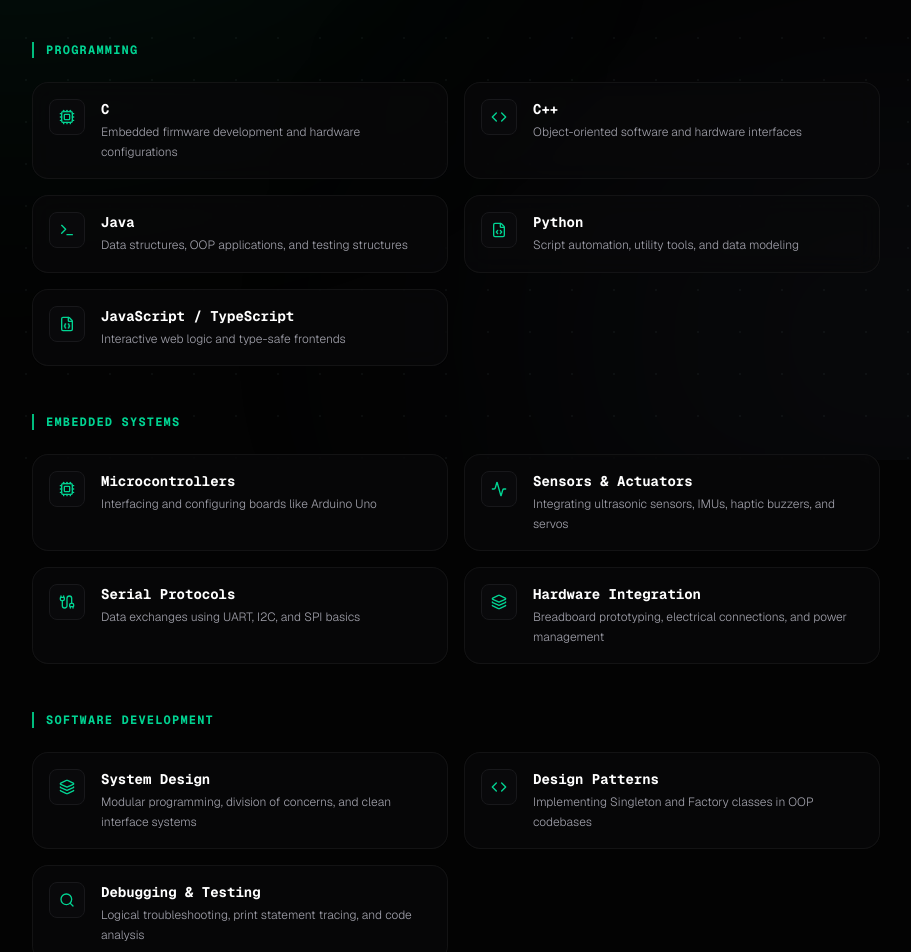
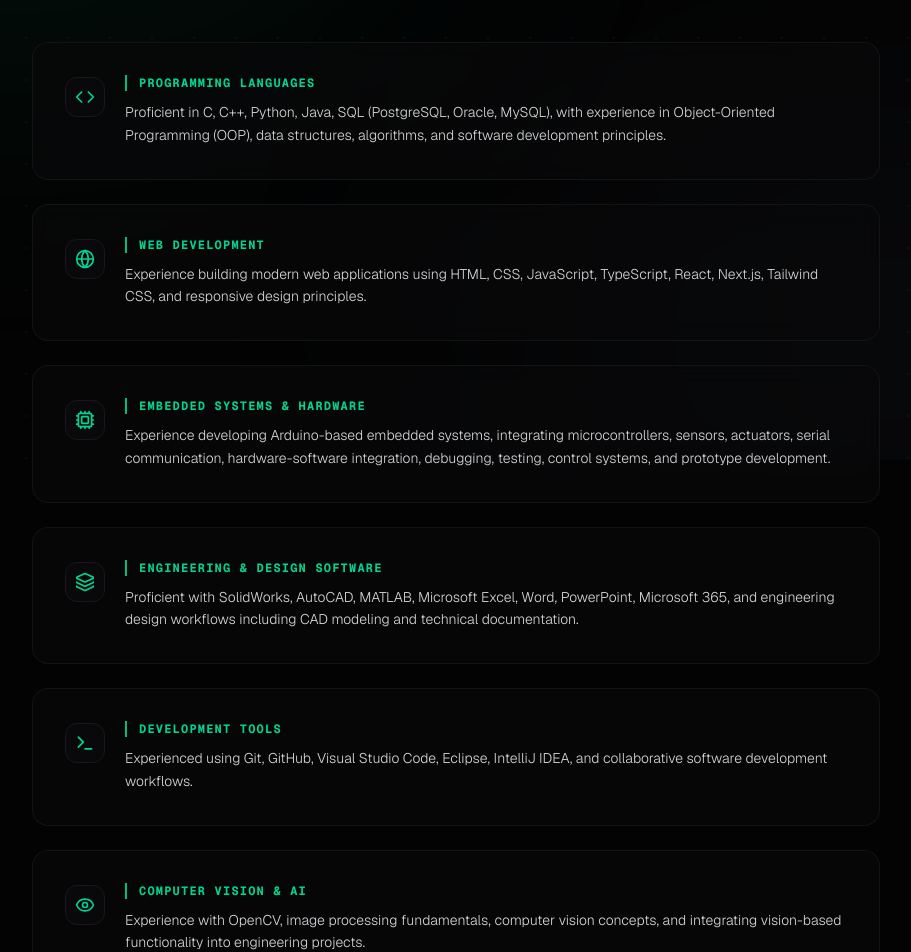
Before and after one commit to deepjpatel2007/My-Portfolio, a Next.js app: page /skills in a window 1280 px wide. Shown: the part 340-1292 px from the top of the page, without its empty margins (184-1095 px from the left). Built offline with nearby package versions, Linux system fonts and the light colour scheme.

Commit message:
Redesign content organization of the Technical Skills page to resume-style layout

```diff
--- a/src/app/skills/page.tsx
+++ b/src/app/skills/page.tsx
@@ -80,6 +80,49 @@ const iconMap: Record<string, React.ReactNode> = {
 };
 
 export default function SkillsPage() {
+  const resumeSkills = [
+    {
+      title: "Programming Languages",
+      icon: <Code className="w-5 h-5 text-emerald-400" />,
+      description: "Proficient in C, C++, Python, Java, SQL (PostgreSQL, Oracle, MySQL), with experience in Object-Oriented Programming (OOP), data structures, algorithms, and software development principles."
+    },
+    {
+      title: "Web Development",
+      icon: <Globe className="w-5 h-5 text-emerald-400" />,
+      description: "Experience building modern web applications using HTML, CSS, JavaScript, TypeScript, React, Next.js, Tailwind CSS, and responsive design principles."
+    },
+    {
+      title: "Embedded Systems & Hardware",
+      icon: <Cpu className="w-5 h-5 text-emerald-400" />,
+      description: "Experience developing Arduino-based embedded systems, integrating microcontrollers, sensors, actuators, serial communication, hardware-software integration, debugging, testing, control systems, and prototype development."
+    },
+    {
+      title: "Engineering & Design Software",
+      icon: <Layers className="w-5 h-5 text-emerald-400" />,
+      description: "Proficient with SolidWorks, AutoCAD, MATLAB, Microsoft Excel, Word, PowerPoint, Microsoft 365, and engineering design workflows including CAD modeling and technical documentation."
+    },
+    {
+      title: "Development Tools",
+      icon: <Terminal className="w-5 h-5 text-emerald-400" />,
+      description: "Experienced using Git, GitHub, Visual Studio Code, Eclipse, IntelliJ IDEA, and collaborative software development workflows."
+    },
+    {
+      title: "Computer Vision & AI",
+      icon: <Eye className="w-5 h-5 text-emerald-400" />,
+      description: "Experience with OpenCV, image processing fundamentals, computer vision concepts, and integrating vision-based functionality into engineering projects."
+    },
+    {
+      title: "Data & Analytics",
+      icon: <Database className="w-5 h-5 text-emerald-400" />,
+      description: "Experience using Power BI, Tableau, Excel, and SQL for data analysis, visualization, reporting, and decision support."
+    },
+    {
+      title: "Professional Skills",
+      icon: <Sparkles className="w-5 h-5 text-emerald-400" />,
+      description: "Strong analytical and problem-solving abilities, effective written and verbal communication, teamwork, adaptability, leadership, technical documentation, and a proactive approach to learning and engineering challenges."
+    }
+  ];
+
   return (
     <div className="w-full max-w-4xl mx-auto px-6 flex flex-col gap-12">
 
@@ -103,47 +146,38 @@ export default function SkillsPage() {
           variants={fadeInUp}
           className="text-zinc-400 text-lg md:text-xl font-light max-w-2xl leading-relaxed"
         >
-          A categorized summary of tools, frameworks, and programming languages I use.
+          A resume-style summary of my engineering tools, programming languages, and professional skills.
         </motion.p>
       </motion.div>
 
       {/* 2. Categorized Skills Matrix */}
       <motion.div
         layout
-        className="flex flex-col gap-12"
+        className="flex flex-col gap-6"
       >
         <AnimatePresence mode="popLayout">
-          {skillCategories.map((cat) => (
+          {resumeSkills.map((cat, idx) => (
             <motion.div
               layout
-              initial={{ opacity: 0 }}
-              animate={{ opacity: 1 }}
+              initial={{ opacity: 0, y: 10 }}
+              animate={{ opacity: 1, y: 0 }}
               exit={{ opacity: 0 }}
-              transition={{ duration: 0.3 }}
+              transition={{ duration: 0.25, delay: idx * 0.03 }}
               key={cat.title}
-              className="flex flex-col gap-6"
             >
-              <h2 className="text-xs font-mono font-bold tracking-widest text-emerald-400 uppercase border-l-2 border-emerald-500 pl-3">
-                {cat.title}
-              </h2>
-
-              <div className="grid grid-cols-1 md:grid-cols-2 gap-4">
-                {cat.items.map((skill) => (
-                  <Card key={skill.name} className="p-4 flex items-start gap-4">
-                    <div className="w-9 h-9 rounded-lg bg-zinc-950 border border-zinc-900 flex items-center justify-center shrink-0">
-                      {iconMap[skill.icon] || <Cpu className="w-4 h-4 text-emerald-400" />}
-                    </div>
-                    <div className="flex flex-col gap-1">
-                      <h3 className="text-sm font-bold text-white font-mono">
-                        {skill.name}
-                      </h3>
-                      <p className="text-zinc-400 text-xs font-light leading-relaxed">
-                        {skill.level}
-                      </p>
-                    </div>
-                  </Card>
-                ))}
-              </div>
+              <Card className="p-6 md:p-8 flex items-start gap-5">
+                <div className="w-10 h-10 rounded-xl bg-zinc-950 border border-zinc-900 flex items-center justify-center shrink-0 mt-0.5">
+                  {cat.icon}
+                </div>
+                <div className="flex flex-col gap-2.5">
+                  <h2 className="text-xs font-mono font-bold tracking-widest text-emerald-400 uppercase border-l-2 border-emerald-500 pl-3 animate-pulse-subtle">
+                    {cat.title}
+                  </h2>
+                  <p className="text-zinc-300 text-sm font-light leading-relaxed">
+                    {cat.description}
+                  </p>
+                </div>
+              </Card>
             </motion.div>
           ))}
         </AnimatePresence>
```
